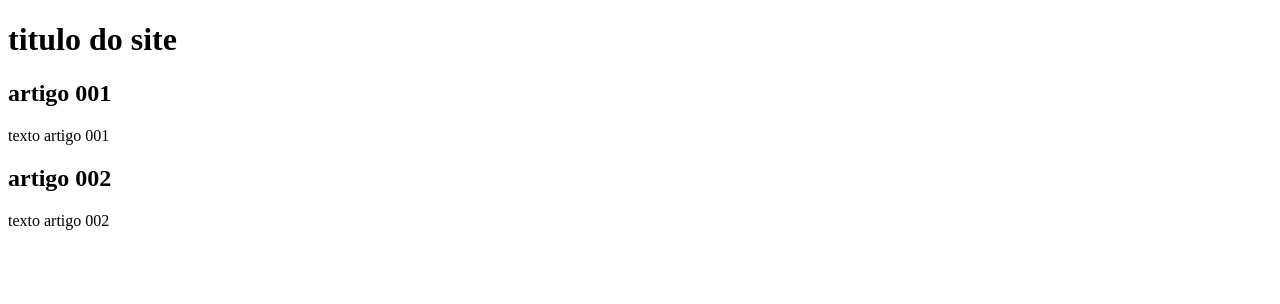
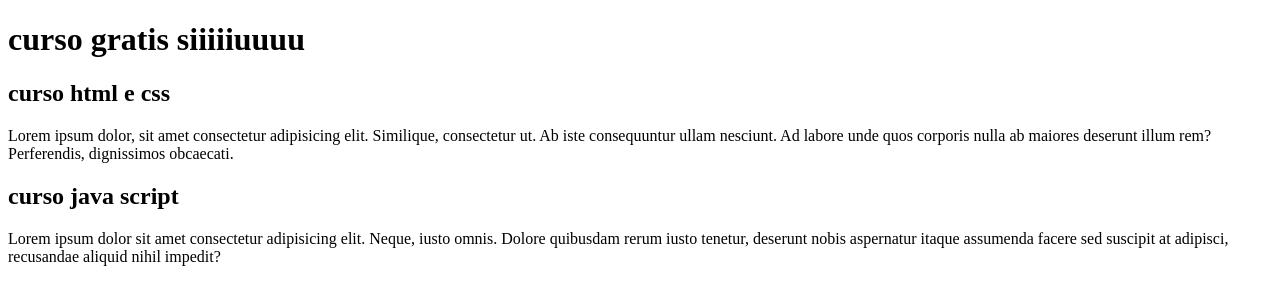
Before and after one commit to VitorTrevizani/projeto-site, a plain HTML site: page index.html in a window 1280 px wide. Drawn offline with Linux system fonts and the light colour scheme.

Commit message:
comecei a escrever o conteudo

```diff
--- a/index.html
+++ b/index.html
@@ -8,15 +8,15 @@
 <body>
    <main>
        <header>
-           <h1>titulo do site</h1>
+           <h1>curso gratis siiiiiuuuu</h1>
        </header>
        <article>
-        <h2>artigo 001</h2>
-        <p>texto artigo 001</p>
+        <h2>curso html e css</h2>
+        <p>Lorem ipsum dolor, sit amet consectetur adipisicing elit. Similique, consectetur ut. Ab iste consequuntur ullam nesciunt. Ad labore unde quos corporis nulla ab maiores deserunt illum rem? Perferendis, dignissimos obcaecati.</p>
        </article>
        <article>
-        <h2>artigo 002</h2>
-        <p>texto artigo 002</p>
+        <h2>curso java script</h2>
+        <p>Lorem ipsum dolor sit amet consectetur adipisicing elit. Neque, iusto omnis. Dolore quibusdam rerum iusto tenetur, deserunt nobis aspernatur itaque assumenda facere sed suscipit at adipisci, recusandae aliquid nihil impedit?</p>
        </article>
    </main>
 </body>
```
